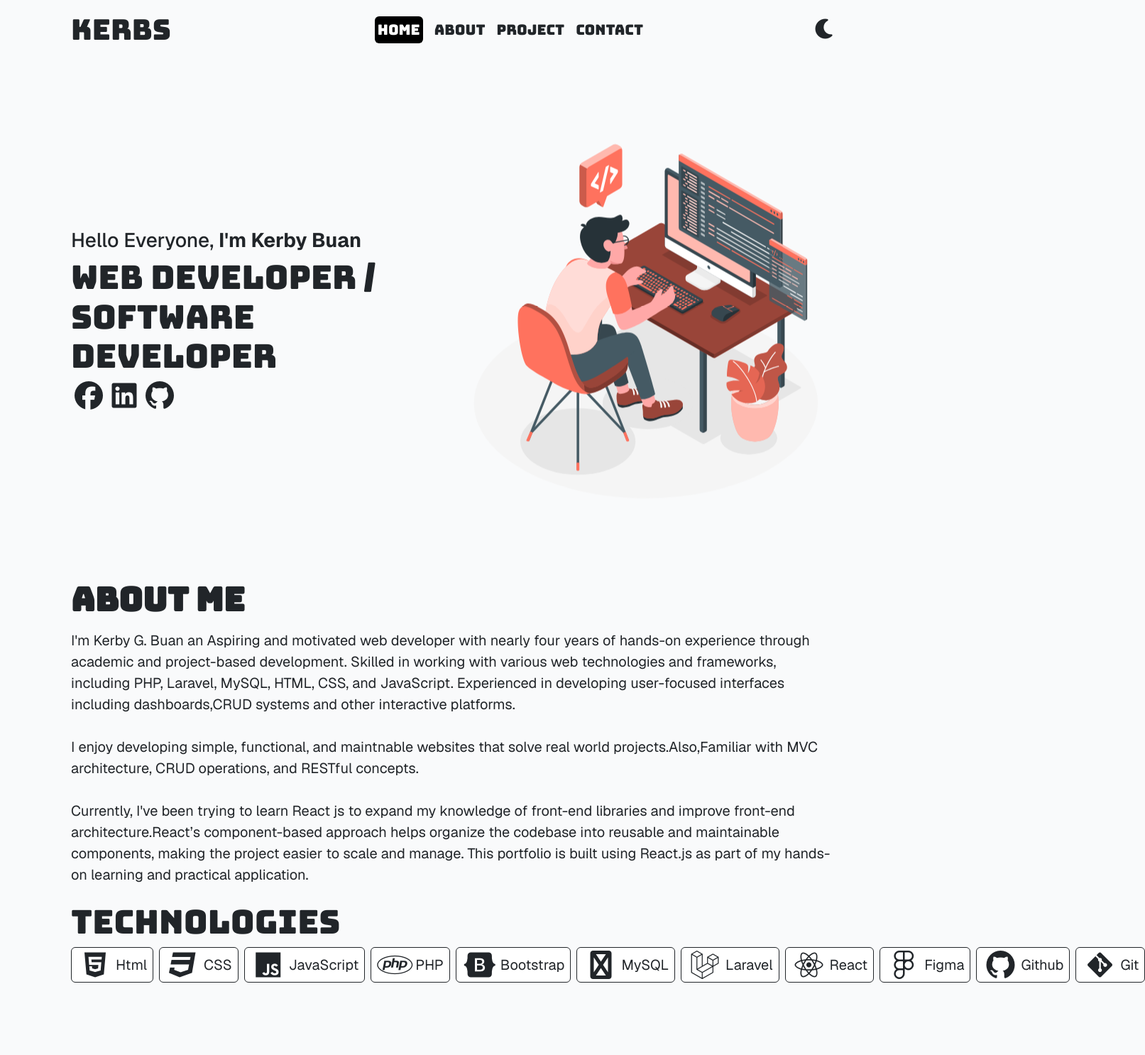
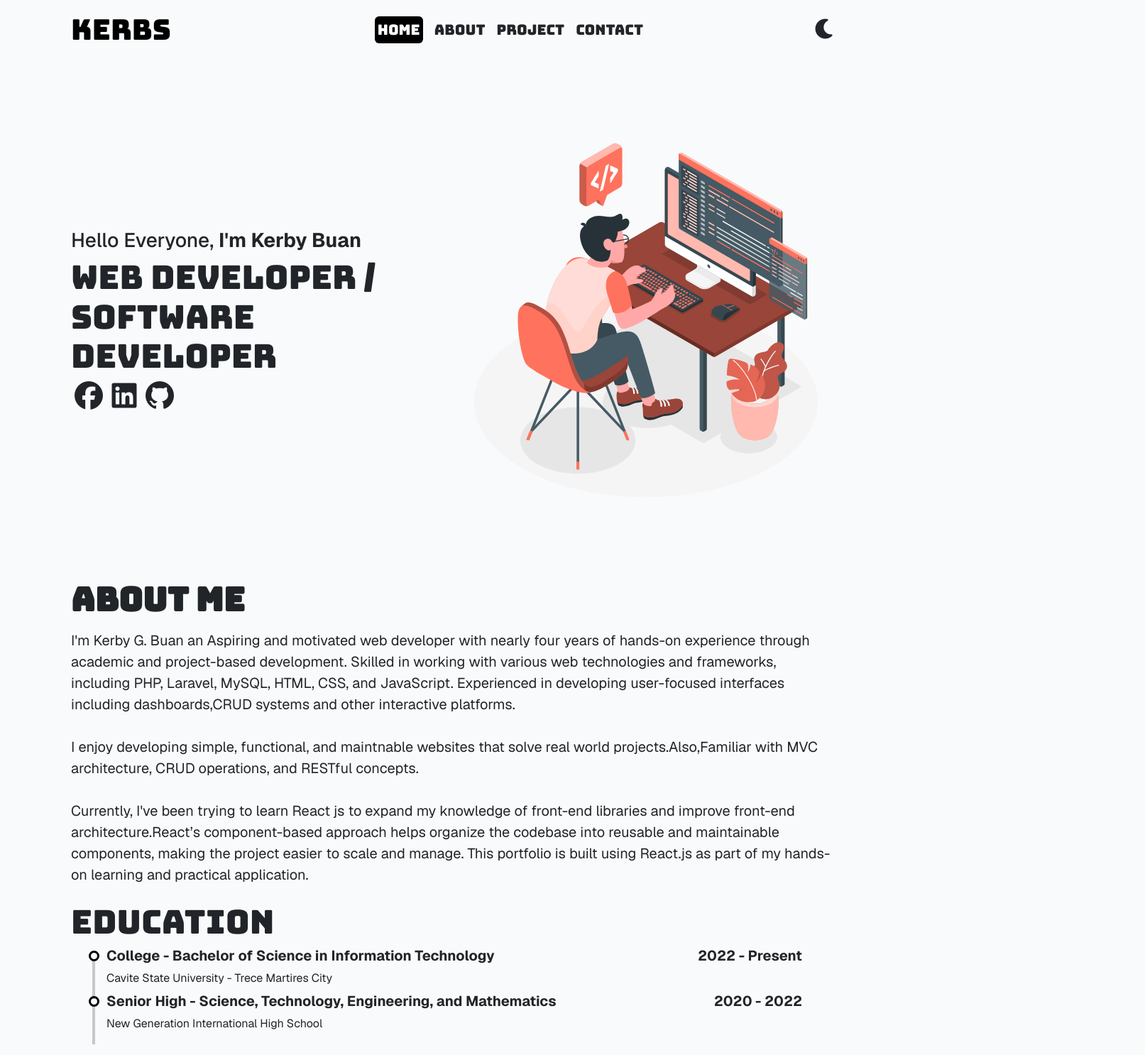
Before and after one commit to Kerbs-IT/Portfolio, a React (Vite) app: page / in a window 1280 px wide. Shown: the top 1486 px of the page at 71% size, 1613 px wide, since content can reach past the window. Before the commit the page ends 1418 px from the top, so only its background shows below. Built offline with nearby package versions, Linux system fonts and the light colour scheme.

Commit message:
added education background

```diff
--- a/src/App.jsx
+++ b/src/App.jsx
@@ -5,6 +5,7 @@ import Header from './components/Header'
 import About from './components/About'
 import Home from './components/Home'
 import TechStack from './components/TechStack'
+import Education from './components/Education'
 
 function App() {
 
@@ -18,6 +19,7 @@ function App() {
         </section>
         <section id='about'>
           <About />
+          <Education/>
           <TechStack />
         </section>
       </main>
--- /dev/null
+++ b/src/components/Education.jsx
@@ -0,0 +1,31 @@
+
+
+function Education() {
+  return (
+    <div className="mb-4 education-container ">
+      <h1 className="burgee-font">Education</h1>
+      <div className="card-container w-100">
+        <div className="item mb-0 w-100 ">
+          <h5 className="geist-font active fw-bold d-flex justify-content-between">
+            College - Bachelor of Science in Information Technology
+            <span className=""> 2022 - Present</span>
+          </h5>
+          <p className="geist-font mb-2">
+            Cavite State University - Trece Martires City
+          </p>
+        </div>
+        <div className="item mb-0">
+          <h5 className="geist-font fw-bold d-flex justify-content-between">
+            Senior High - Science, Technology, Engineering, and Mathematics
+            <span className=""> 2020 - 2022</span>
+          </h5>
+          <p className="geist-font mb-0">
+            New Generation International High School
+          </p>
+        </div>
+      </div>
+    </div>
+  );
+}
+
+export default Education
--- a/src/components/Header.jsx
+++ b/src/components/Header.jsx
@@ -13,9 +13,11 @@ const Header = () => {
   ];
   let [ActiveLink, setActiveLink ] = useState("home");
   return (
-    <header className="mb-4 pt-2 d-sticky">
+    <header className="mb-4 pt-2 d-sticky ">
       <nav className="  d-flex gap-3 align-items-center justify-content-between ">
-        <h1 className="logo-name h1 mb-0">Kerbs</h1>
+        <h1 className="logo-name h1 mb-0">
+          <a href="#home" className='text-decoration-none text-black'>Kerbs</a>
+        </h1>
 
         <div className="">
           <ul className="d-flex align-items-center justify-content-between gap-3 mb-0">
--- a/src/components/Home.jsx
+++ b/src/components/Home.jsx
@@ -2,8 +2,8 @@ import heroImage from '../assets/Programming-amico.svg'
 import Socials from './Socials.jsx'
 function Home() {
   return (
-    <div className="d-flex align-items-center home justify-content center">
-      <div className="home-text w-50">
+    <div className="d-flex align-items-center home justify-content center w-100">
+      <div className="home-tex home-item ">
         <h3 className="geist-font">
           Hello Everyone, <span className="fw-bold"> I'm Kerby Buan</span>
         </h3>
@@ -14,7 +14,7 @@ function Home() {
           <Socials />
         </div>
       </div>
-      <div className="home-hero w-50">
+      <div className="home-hero home-item ">
         <img src={heroImage} alt="hero image" id="home-hero-image" />
       </div>
     </div>
--- a/src/components/TechStack.jsx
+++ b/src/components/TechStack.jsx
@@ -18,7 +18,7 @@ const TechStack = () => {
   return (
     <div className="mb-4">
       <h1 className="burgee-font">Technologies</h1>
-      <div className="tech-container d-flex gap-2">
+      <div className="tech-container d-flex gap-2 flex-wrap">
         {tech.map((item) => (
           <div className="tech-item d-flex align-items-center justify-content-center border-dark border py-1 px-2 gap-1 rounded bg-white">
             <i className={`fa-brands fa-${item.techClassName} fs-1`}></i>
--- a/src/index.css
+++ b/src/index.css
@@ -21,10 +21,18 @@ body{
 }
 
 /* Header */
-
+header{
+  position: sticky;
+  top: 0;
+  z-index: 999;
+  background-color: #F9FAFB !important;
+}
 .logo-name{
   font-family: var(--bungeeFont);
 
+}
+html{
+  scroll-padding: 100px;
 }
 ul{
   list-style: none;
@@ -77,3 +85,56 @@ ul li a,
 .tech-item:hover{
   transform: translateY(-5px);
 }
+
+/* education  */
+.education-container{
+  position:relative;
+}
+.card-container{
+  padding: 0 50px;
+}
+
+.card-container .item{
+  height: 100%;
+  position:relative;
+}
+.card-container .item::after{
+  content: '';
+  position: absolute;
+  width: 2px;
+  top:17px;
+  left: -20px;
+  height: 100%;
+
+  border: 2px solid rgba(0,0,0,0.2);
+
+}
+.card-container .item h5::after{
+  content: '';
+  position: absolute;
+  left:-25px;
+  top:5px;
+  width: 15px;
+  border-radius: 50%;
+  height: 15px;
+
+  border: 3px solid black;
+
+}
+.card-container .item.active h5::after > {
+  background-color: black;
+}
+.home-item{
+  flex: 1 1 0;
+}
+
+@media (max-width:768px) {
+
+}
+@media (max-width:900px) {
+  .home-hero,
+  .home-hero img{
+    display: none !important;
+  }
+
+}
```
